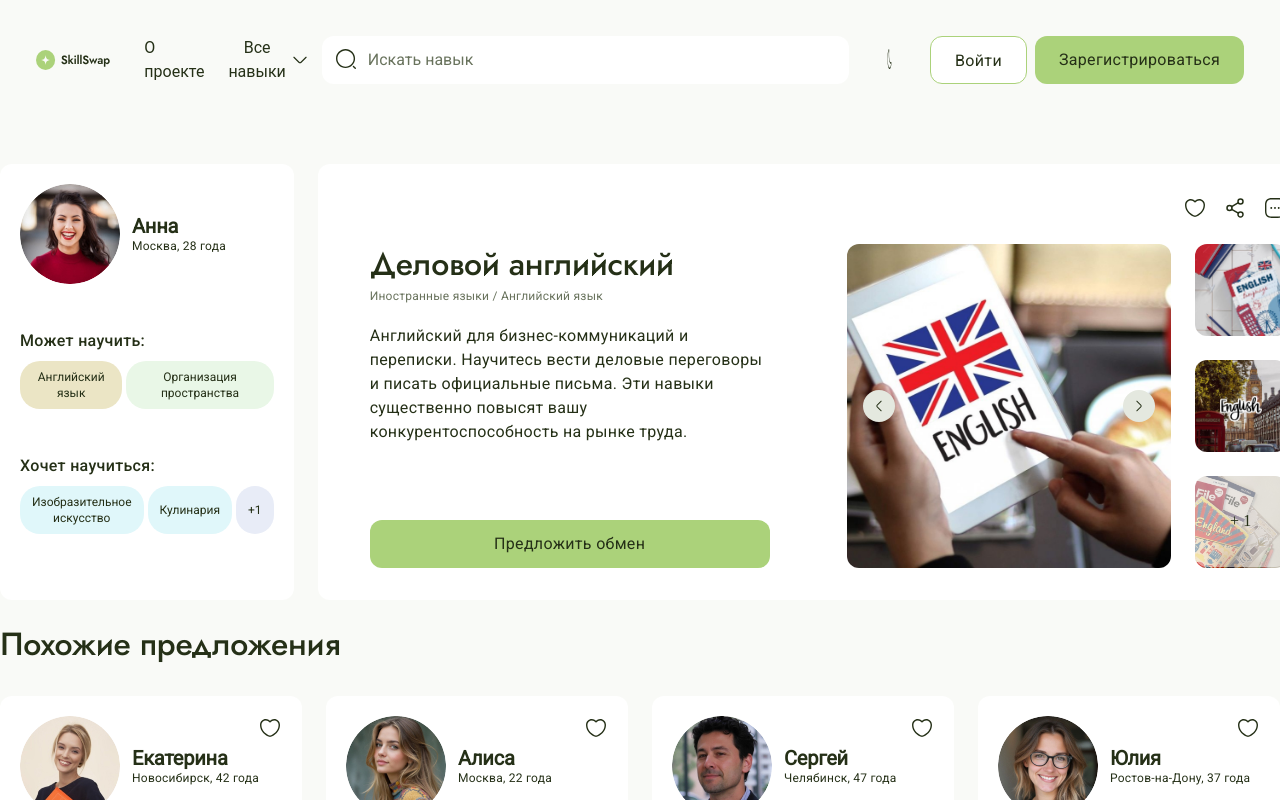
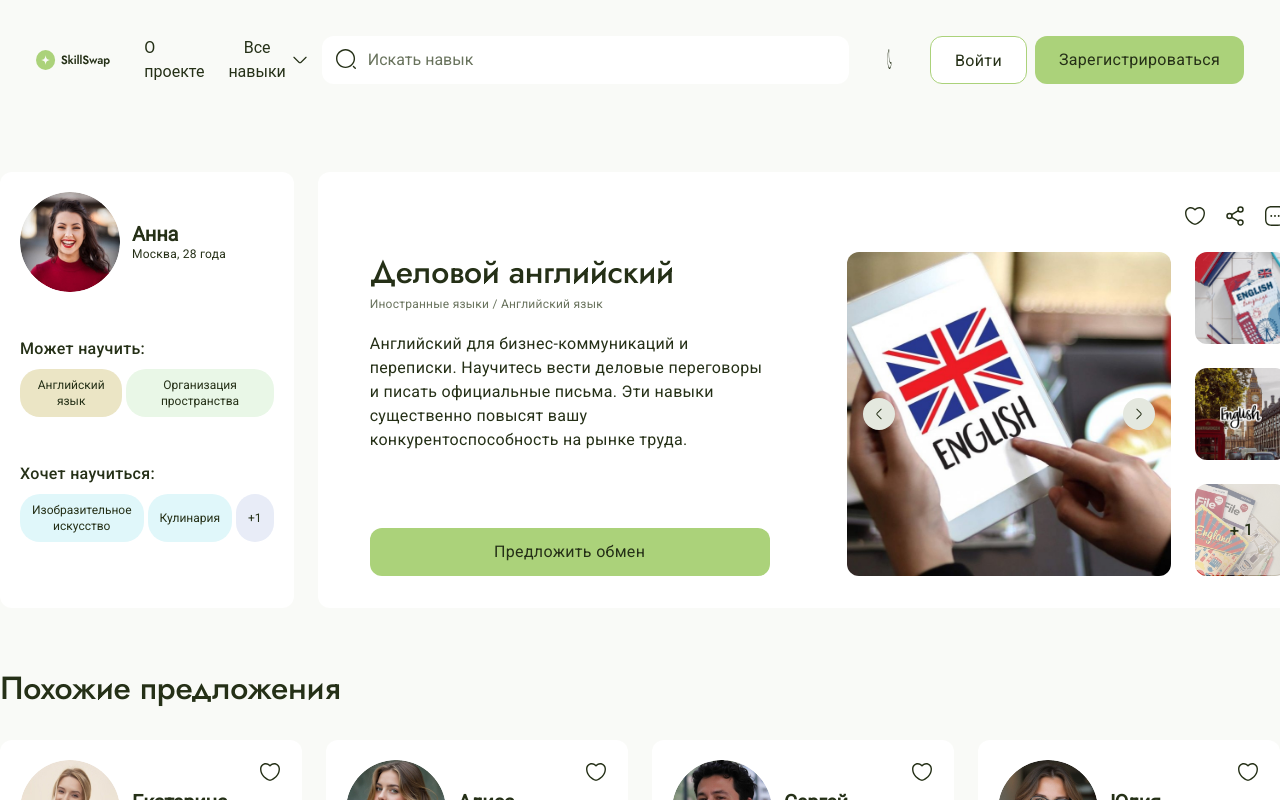
Before and after one commit to tanyanikitina176/SkillSwap, a React (Vite) app: page /skill/1 in a window 1280 px wide. Shown: the top 800 px of the page. Built offline with nearby package versions, Linux system fonts and the light colour scheme.

Commit message:
fix: styles in components

```diff
--- a/src/shared/ui/photo-switcher/photo-switcher.module.css
+++ b/src/shared/ui/photo-switcher/photo-switcher.module.css
@@ -79,5 +79,6 @@
   height: 92px;
   border-radius: 12px;
   color: var(--text-primary);
+  font-family: var(--font-jost);
   font-size: 16px;
 }
--- a/src/widgets/SkillInfo/SkillInfo.module.css
+++ b/src/widgets/SkillInfo/SkillInfo.module.css
@@ -2,7 +2,7 @@
     display: grid;
     grid-template-columns: 1fr 3.2fr;
     gap: 24px;
-    padding: 24px 0px;
+    padding: 32px 0 60px;
 }
 
 .headerIcons {
```
